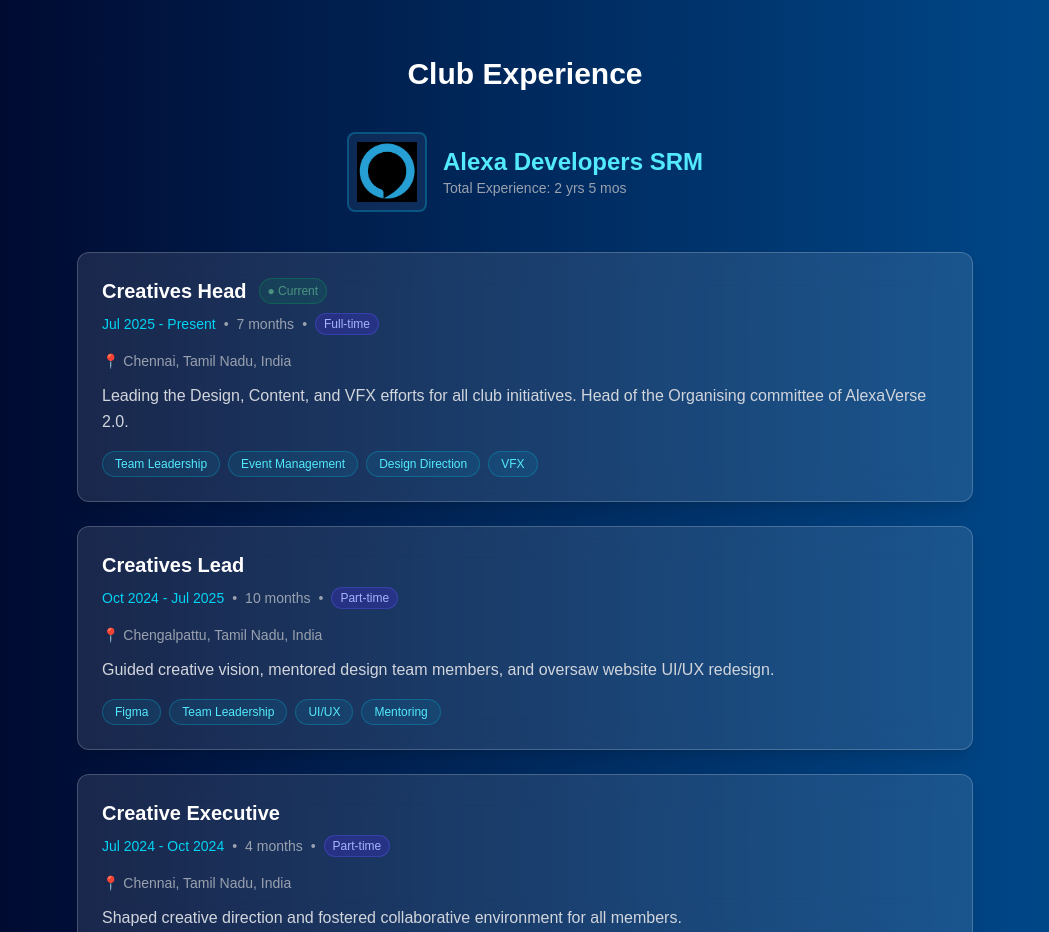
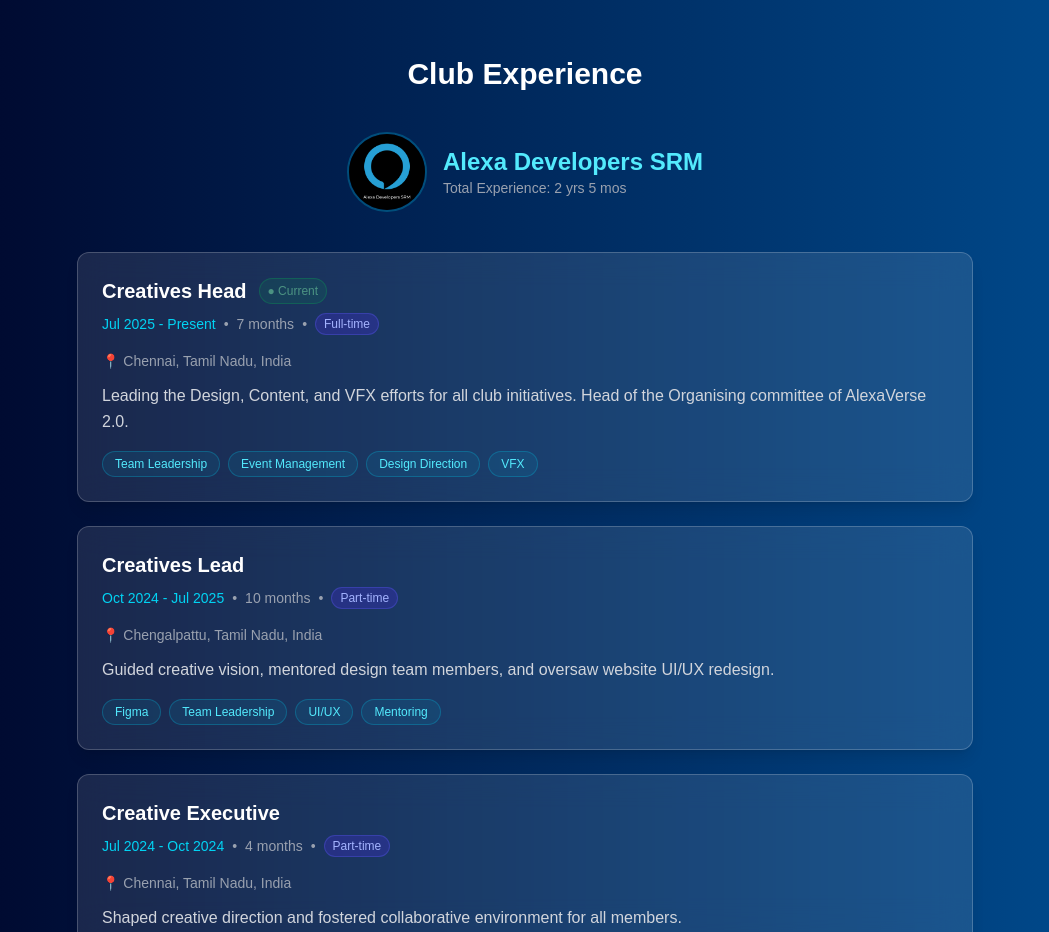
Before and after one commit to WiiWake3101/portfolio, a Next.js app: page / in a window 1280 px wide. Shown: the part 1720-2652 px from the top of the page, without its empty margins (115-1164 px from the left). Built offline with nearby package versions, Linux system fonts and the light colour scheme.

Commit message:
Major changes

```diff
--- a/components/sections/ClubExperienceSection.jsx
+++ b/components/sections/ClubExperienceSection.jsx
@@ -60,13 +60,14 @@
 					viewport={{ once: true }}
 					className="flex items-center justify-center gap-4 mb-10"
 				>
-					<Image
-						src="/Alexa Developers SRM.png"
-						alt="Alexa Developers SRM"
-						width={80}
-						height={80}
-						className="w-20 h-20 object-contain rounded-lg bg-white/5 p-2 border-2 border-cyan-500/30"
-					/>
+					<div className="w-20 h-20 relative rounded-full overflow-hidden border-2 border-cyan-500/30">
+						<Image
+							src="/Alexa Developers SRM.png"
+							alt="Alexa Developers SRM"
+							fill
+							className="object-cover"
+						/>
+					</div>
 					<div>
 						<h3 className="text-2xl font-bold text-cyan-300">
 							Alexa Developers SRM
```
Also changed, not shown: public/Alexa Developers SRM.png.
